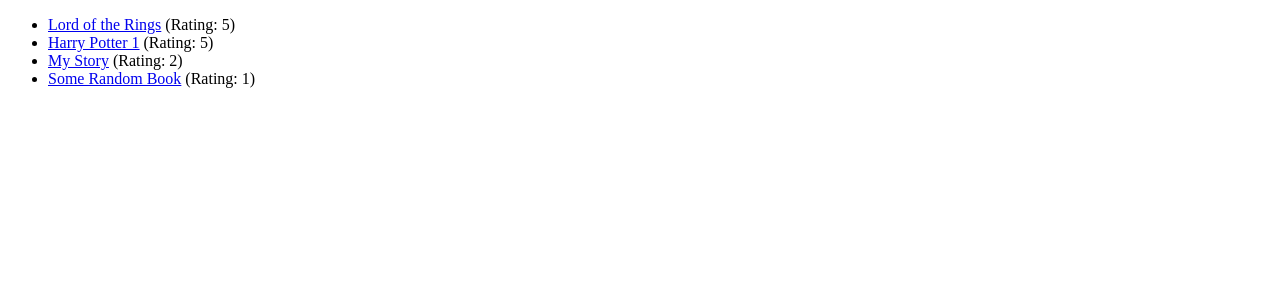
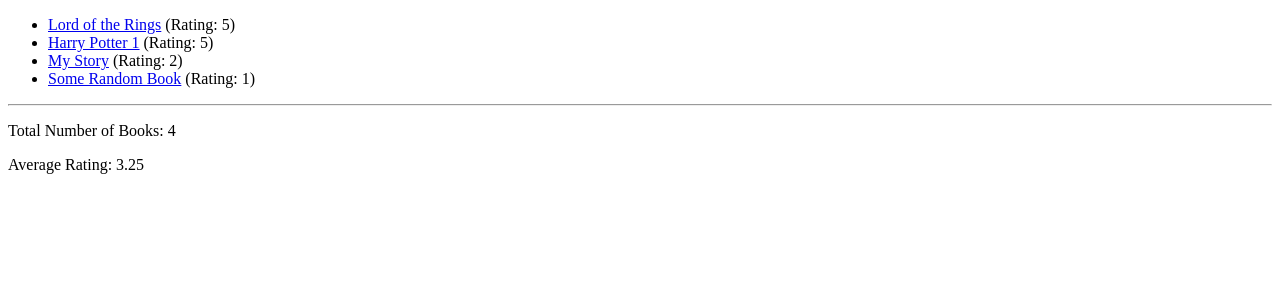
Before and after one commit to Aminul667/django_model, a Django app: page / in a window 1280 px wide. Shown: the top 300 px of the page. Run offline with Django 3.2, Linux system fonts and the light colour scheme; data comes from the database, SQL or seed files in the repository.

Commit message:
Aggregation and Ordering

```diff
--- a/book_store/book_outlet/templates/book_outlet/index.html
+++ b/book_store/book_outlet/templates/book_outlet/index.html
@@ -10,4 +10,7 @@
             <li><a href="{{ book.get_absolute_url }}">{{ book.title }}</a> (Rating: {{ book.rating }})</li>
         {% endfor %}
     </ul>
+    <hr>
+    <p>Total Number of Books: {{ total_number_of_books }}</p>
+    <p>Average Rating: {{ average_rating.rating__avg }}</p>
 {% endblock  %}
--- a/book_store/book_outlet/views.py
+++ b/book_store/book_outlet/views.py
@@ -1,14 +1,19 @@
 from django.shortcuts import get_object_or_404, render
 from django.http import Http404
+from django.db.models import Avg
 
 from .models import Book
 
 # Create your views here.
 
 def index(request):
-    books = Book.objects.all()
+    books = Book.objects.all().order_by("-rating")
+    num_books = books.count()
+    avg_rating = books.aggregate(Avg("rating"))
     return render(request, "book_outlet/index.html", {
-        "books":books
+        "books":books,
+        "total_number_of_books":num_books,
+        "average_rating":avg_rating
     })
 
 def book_detail(request, slug):
```
